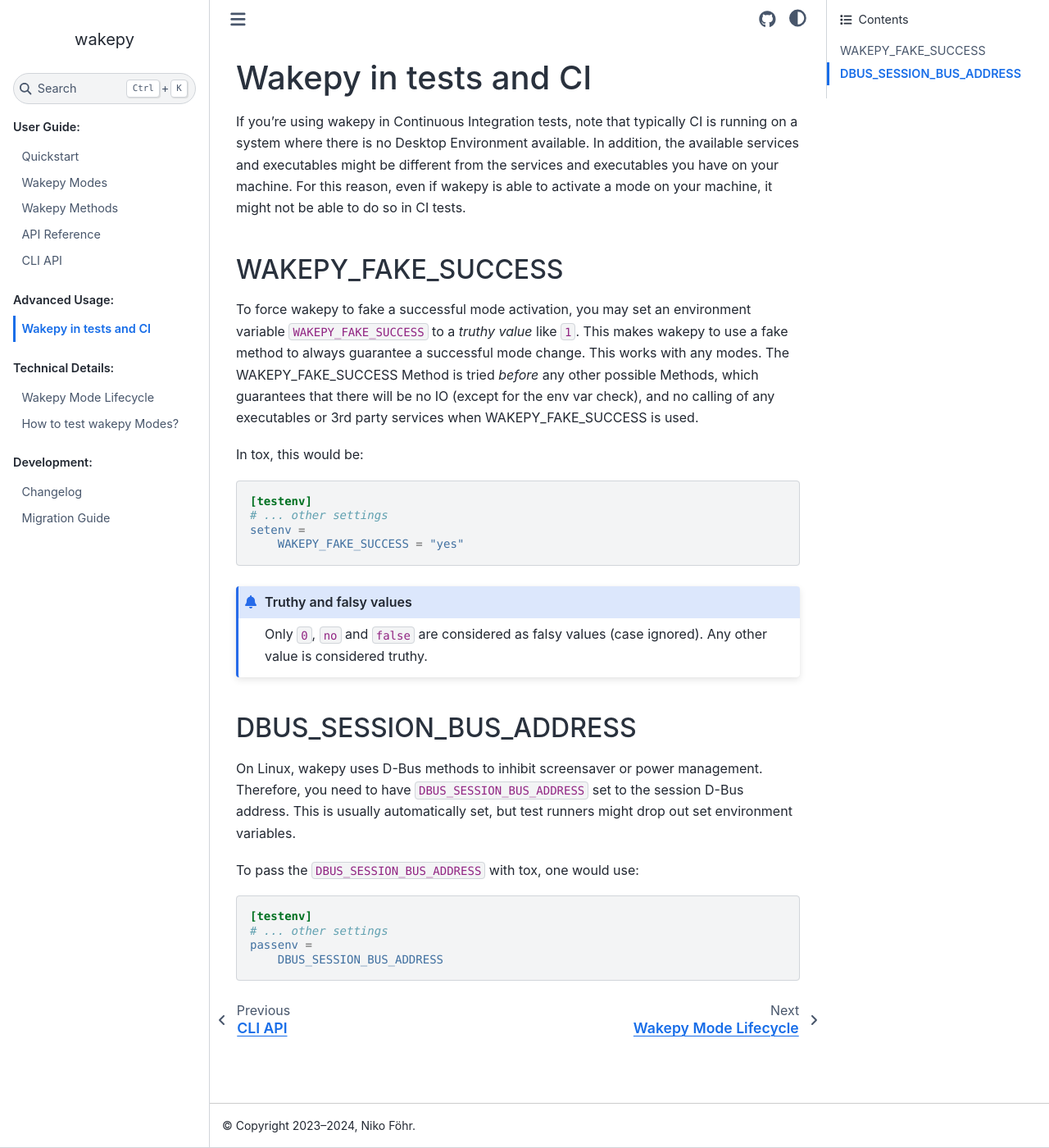
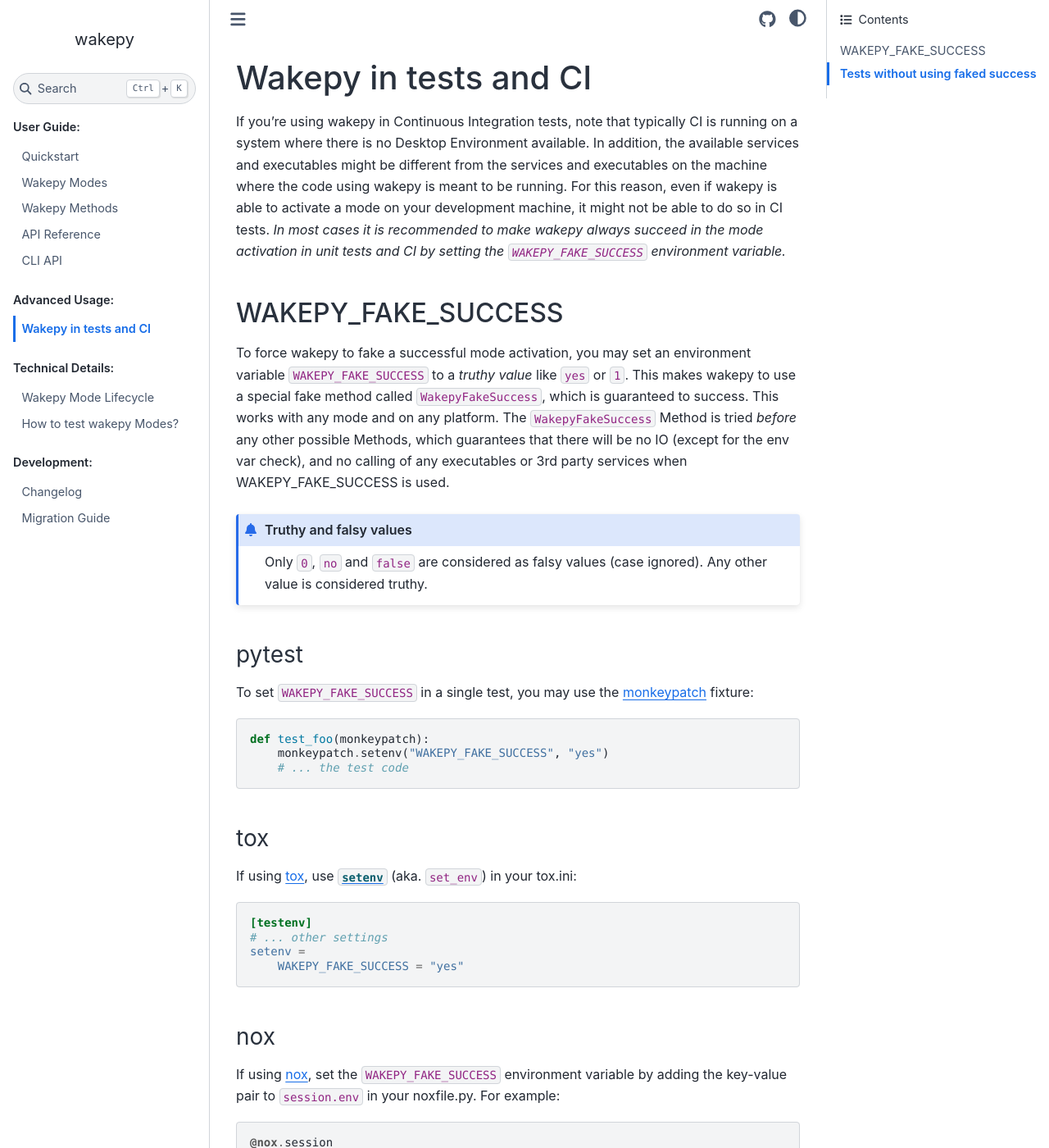
Before and after one commit to fohrloop/wakepy, a Sphinx documentation site: the page built from docs/source/tests-and-ci.md, in a window 1280 px wide and 1400 px high. Shown: the whole window at 82% size. Built offline with Sphinx 7.4.7 and the Sphinx Book theme 1.1.4, drawn with Linux system fonts in a browser that asks for light colours; the version number could not be read and is left out; some of the changed text lies outside the part shown.

Commit message:
Update docs: Wakepy in tests and CI (#240)
* Clarify the docs in the Wakepy in tests and CI page
* Add pytest and nox examples for WAKEPY_FAKE_SUCCESS

````diff
--- a/docs/source/tests-and-ci.md
+++ b/docs/source/tests-and-ci.md
@@ -1,11 +1,29 @@
 # Wakepy in tests and CI
 
-If you're using wakepy in Continuous Integration tests, note that typically CI is running on a system where there is no Desktop Environment available. In addition, the available services and executables might be different from the services and executables you have on your machine. For this reason, even if wakepy is able to activate a mode on your machine, it might not be able to do so in CI tests.
+If you're using wakepy in Continuous Integration tests, note that typically CI is running on a system where there is no Desktop Environment available. In addition, the available services and executables might be different from the services and executables on the machine where the code using wakepy is meant to be running. For this reason, even if wakepy is able to activate a mode on your development machine, it might not be able to do so in CI tests. *In most cases it is recommended to make wakepy always succeed in the mode activation in unit tests and CI by setting the `WAKEPY_FAKE_SUCCESS` environment variable.*
 
 ## WAKEPY_FAKE_SUCCESS
-To force wakepy to fake a successful mode activation, you may set an environment variable `WAKEPY_FAKE_SUCCESS` to a *truthy value* like `1`. This makes wakepy to use a fake method to always guarantee a successful mode change. This works with any modes. The WAKEPY_FAKE_SUCCESS Method is tried *before* any other possible Methods, which guarantees that there will be no IO (except for the env var check), and no calling of any executables or 3rd party services when WAKEPY_FAKE_SUCCESS is used.
+To force wakepy to fake a successful mode activation, you may set an environment variable `WAKEPY_FAKE_SUCCESS` to a *truthy value* like `yes` or `1`.  This makes wakepy to use a special fake method called `WakepyFakeSuccess`, which is guaranteed to success. This works with any mode and on any platform. The `WakepyFakeSuccess` Method is tried *before* any other possible Methods, which guarantees that there will be no IO (except for the env var check), and no calling of any executables or 3rd party services when WAKEPY_FAKE_SUCCESS is used.
 
-In tox, this would be:
+
+```{admonition} Truthy and falsy values
+:class: info
+Only `0`, `no` and `false` are considered as falsy values (case ignored). Any other value is considered truthy.
+```
+
+### pytest
+
+To set `WAKEPY_FAKE_SUCCESS` in a single test, you may use the [monkeypatch](https://docs.pytest.org/en/latest/how-to/monkeypatch.html) fixture:
+
+```python
+def test_foo(monkeypatch):
+    monkeypatch.setenv("WAKEPY_FAKE_SUCCESS", "yes")
+    # ... the test code
+```
+
+### tox
+
+If using [tox](https://tox.wiki/), use [`setenv`](https://tox.wiki/en/4.14.2/config.html#set_env) (aka. `set_env`) in your tox.ini:
 
 ```{code-block} ini
 [testenv]
@@ -14,18 +32,24 @@
     WAKEPY_FAKE_SUCCESS = "yes"
 ```
 
+### nox
 
-```{admonition} Truthy and falsy values
-:class: info
-Only `0`, `no` and `false` are considered as falsy values (case ignored). Any other value is considered truthy.
+If using [nox](https://nox.thea.codes/), set the `WAKEPY_FAKE_SUCCESS` environment variable by adding the key-value pair to `session.env` in your noxfile.py. For example:
+
+```{code-block} python
+@nox.session
+def tests(session):
+    session.env["WAKEPY_FAKE_SUCCESS"] = "yes"
+    # ... run tests
 ```
 
 
-## DBUS_SESSION_BUS_ADDRESS
 
-On Linux, wakepy uses D-Bus methods to inhibit screensaver or power management. Therefore, you need to have `DBUS_SESSION_BUS_ADDRESS` set to the session D-Bus address. This is usually automatically set, but test runners might drop out set environment variables.
+## Tests without using faked success
 
-To pass the `DBUS_SESSION_BUS_ADDRESS` with tox, one would use:
+If you need to run tests without faking a success, note that on Linux wakepy uses D-Bus methods to inhibit screensaver or power management. Therefore, you need to have `DBUS_SESSION_BUS_ADDRESS` set to the session D-Bus address. This is usually automatically set, but test runners might drop out set environment variables.
+
+To pass the `DBUS_SESSION_BUS_ADDRESS` with tox, one would use [`passenv`](https://tox.wiki/en/4.14.2/config.html#passenv):
 
 ```{code-block} ini
 [testenv]
````
